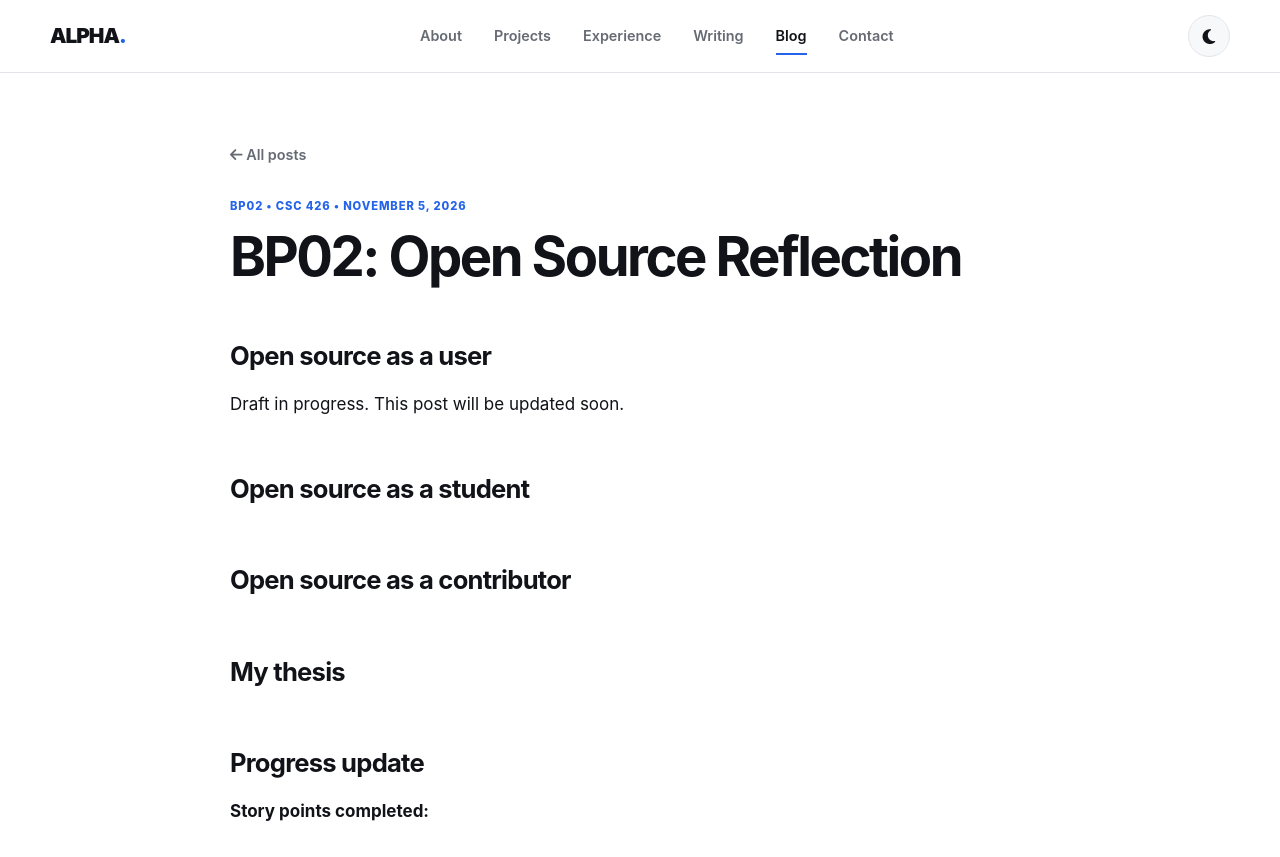
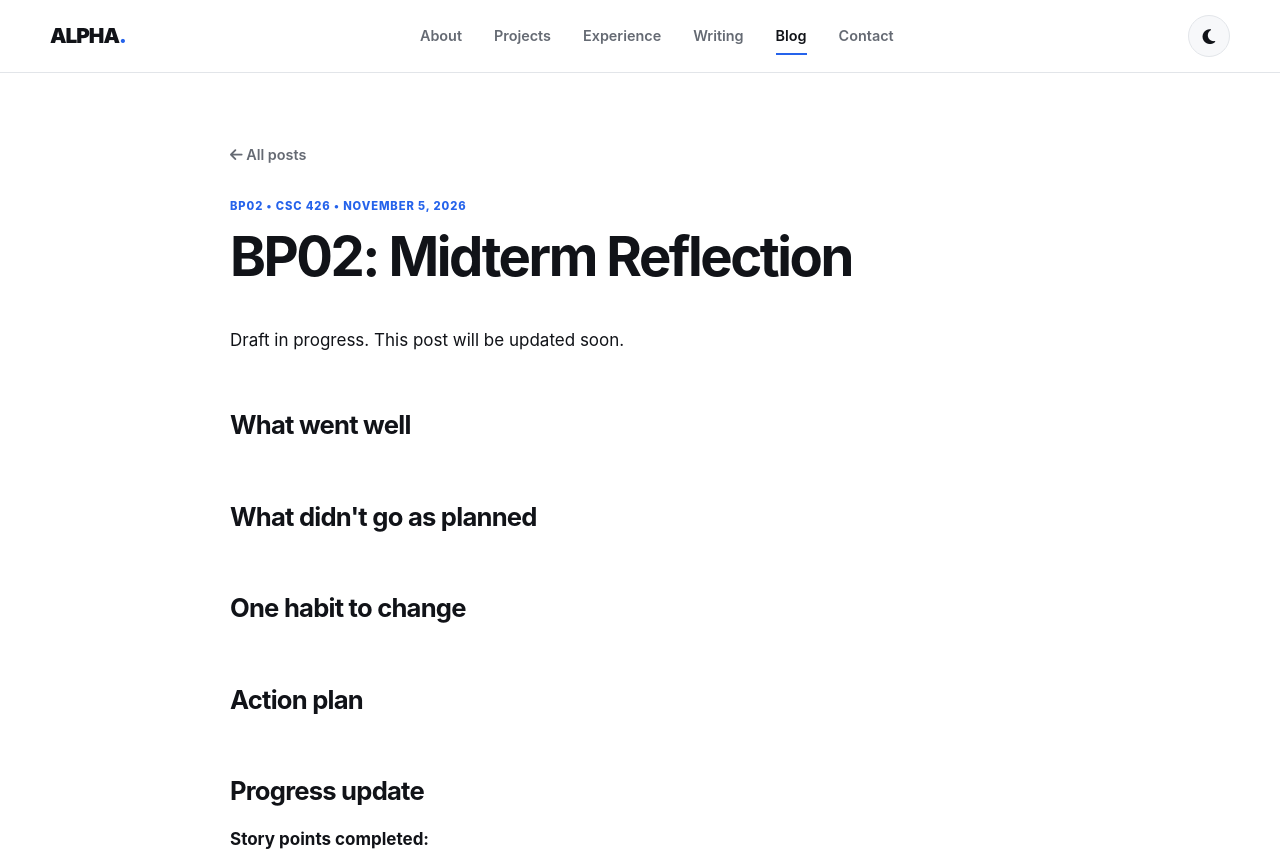
Before and after one commit to NYABUTOA/NYABUTOA.github.io, a plain HTML site: page blog/bp02.html in a window 1280 px wide. Shown: the top 857 px of the page. Drawn offline with Linux system fonts and the light colour scheme.

Commit message:
Update BP02 page for midterm reflection prompt

```diff
--- a/blog/bp02.html
+++ b/blog/bp02.html
@@ -3,8 +3,8 @@
 <head>
   <meta charset="UTF-8">
   <meta name="viewport" content="width=device-width, initial-scale=1.0">
-  <meta name="description" content="BP02, CSC 426 blog post by Alpha Nyabuto.">
-  <title>BP02: Open Source Reflection | Alpha Nyabuto</title>
+  <meta name="description" content="BP02: Midterm Reflection, CSC 426 blog post by Alpha Nyabuto.">
+  <title>BP02: Midterm Reflection | Alpha Nyabuto</title>
   <link rel="stylesheet" href="../style.css?v=2">
   <link rel="stylesheet" href="https://cdnjs.cloudflare.com/ajax/libs/font-awesome/6.5.2/css/all.min.css">
 </head>
@@ -35,32 +35,35 @@
 
       <header class="blog-post-header">
         <p class="blog-meta">BP02 &bull; CSC 426 &bull; NOVEMBER 5, 2026</p>
-        <h1>BP02: Open Source Reflection</h1>
+        <h1>BP02: Midterm Reflection</h1>
       </header>
 
       <div class="blog-post-body">
 
         <!-- WRITE YOUR POST HERE (500+ words, written by you).
-             Wrap each paragraph in <p>…</p>. Use <h2> for section headings.
-             Suggested outline from the assignment:
-               1. Open source as a user
-               2. Open source as a student
-               3. Open source as a contributor
-               4. Pros vs. cons, and the tension between them
-               5. Thesis: is open source effective for critical infrastructure?
-                  (ethical reasoning + technical evidence)
-               6. Progress update: story points completed and why -->
+             Wrap each paragraph in <p>...</p>. Use <h2> for section headings.
+             Prompt: reflect on your growth as a software engineer this semester.
+               - What went well? What didn't go as planned?
+               - Study habits, time management, technical skills, collaboration
+               - ONE habit or strategy to change for the second half, and why
+                 (justify with evidence from the first half)
+               - Concrete action plan for implementing that change
+               - Progress update: story points completed and why that number;
+                 other contributions outside resolved issues, why they mattered,
+                 and what you learned -->
 
-        <h2>Open source as a user</h2>
         <p>Draft in progress. This post will be updated soon.</p>
 
-        <h2>Open source as a student</h2>
+        <h2>What went well</h2>
         <p></p>
 
-        <h2>Open source as a contributor</h2>
+        <h2>What didn't go as planned</h2>
         <p></p>
 
-        <h2>My thesis</h2>
+        <h2>One habit to change</h2>
+        <p></p>
+
+        <h2>Action plan</h2>
         <p></p>
 
         <h2>Progress update</h2>
```
Also changed, not shown: blog/index.html (+2 -2 lines).
